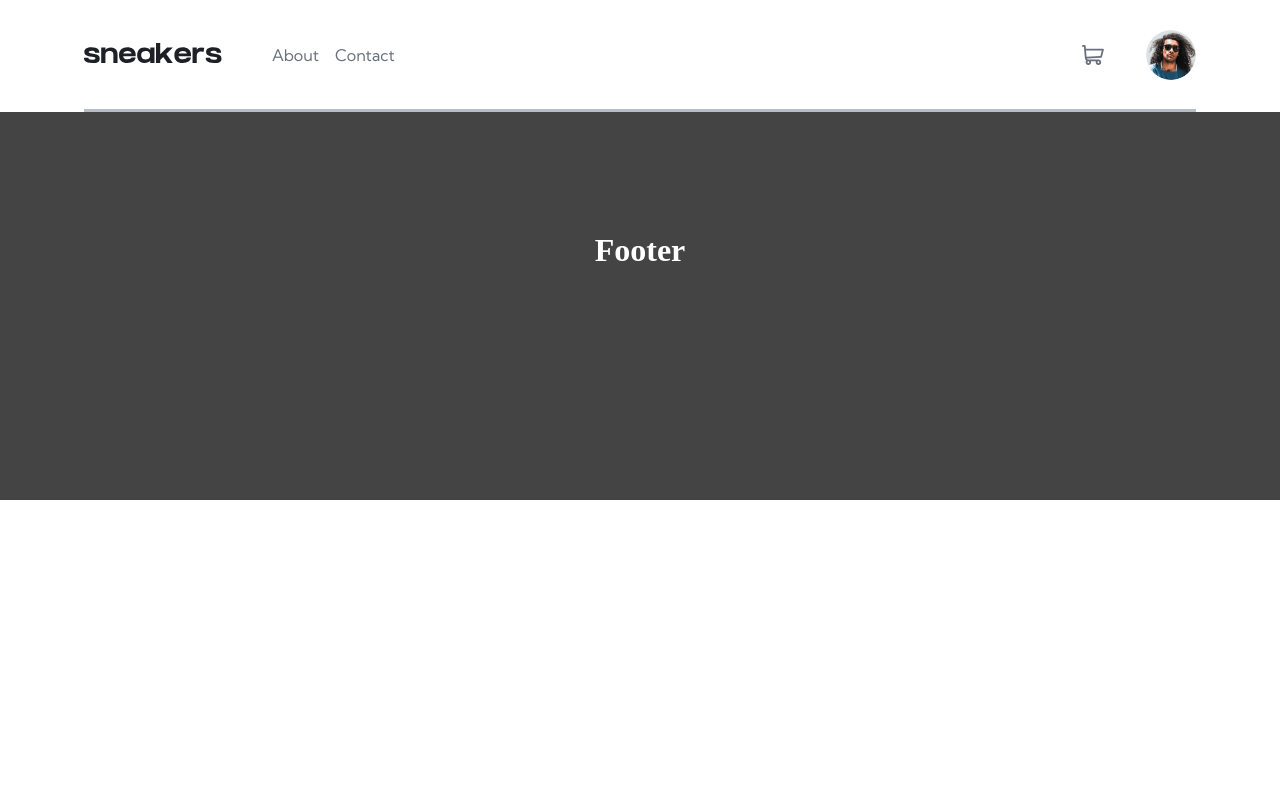
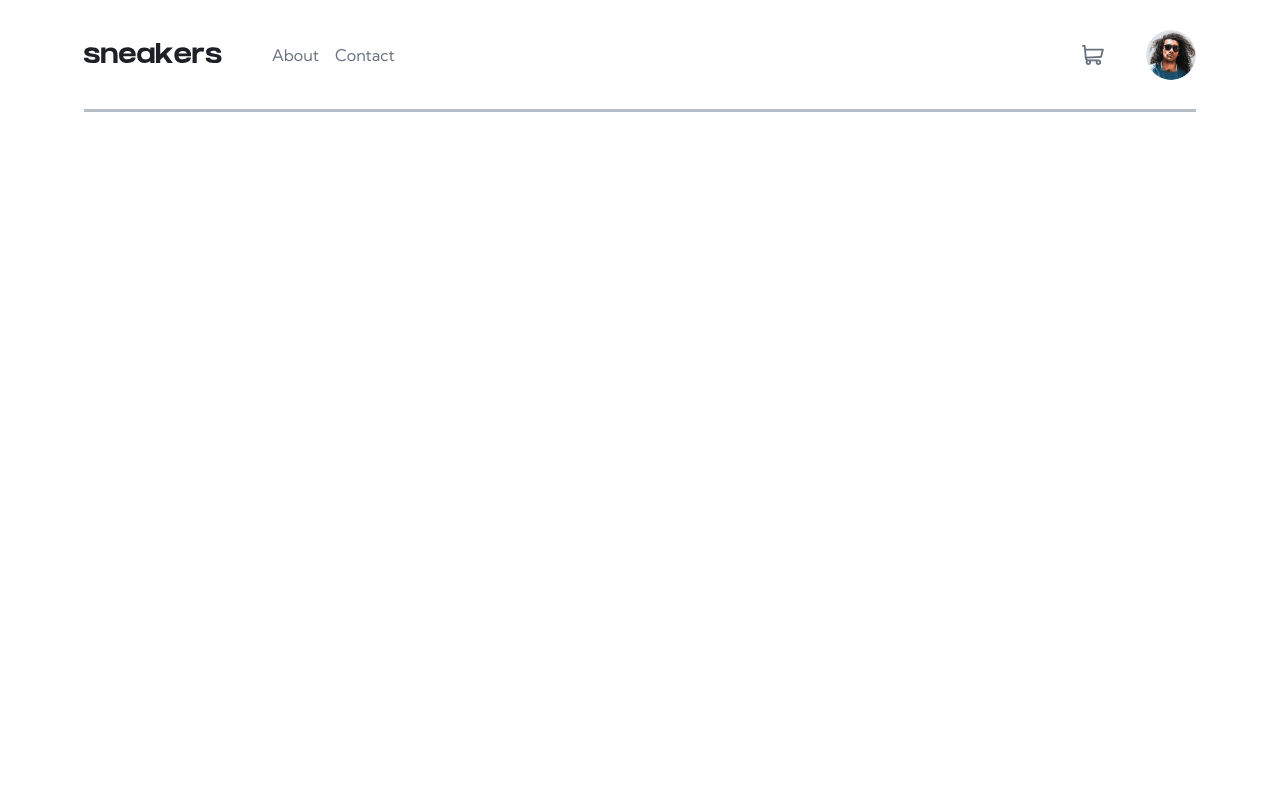
Before and after one commit to danielbrah/e-commerce, a Vue app: page /contact in a window 1280 px wide. Shown: the top 800 px of the page. Built offline with nearby package versions, Linux system fonts and the light colour scheme.

Commit message:
change height

```diff
--- /dev/null
+++ b/src/assets/sass/pages/contact.scss
@@ -0,0 +1,4 @@
+#contact
+{
+    height: 100vh;
+}
--- a/src/components/Contact.vue
+++ b/src/components/Contact.vue
@@ -3,8 +3,12 @@
 </script>
 
 <template>
+    <div id="contact">
+
+    </div>
 
 </template>
 
 <style lang="scss" scoped>
+    @import '../assets/sass/pages/contact.scss';
 </style>
```
